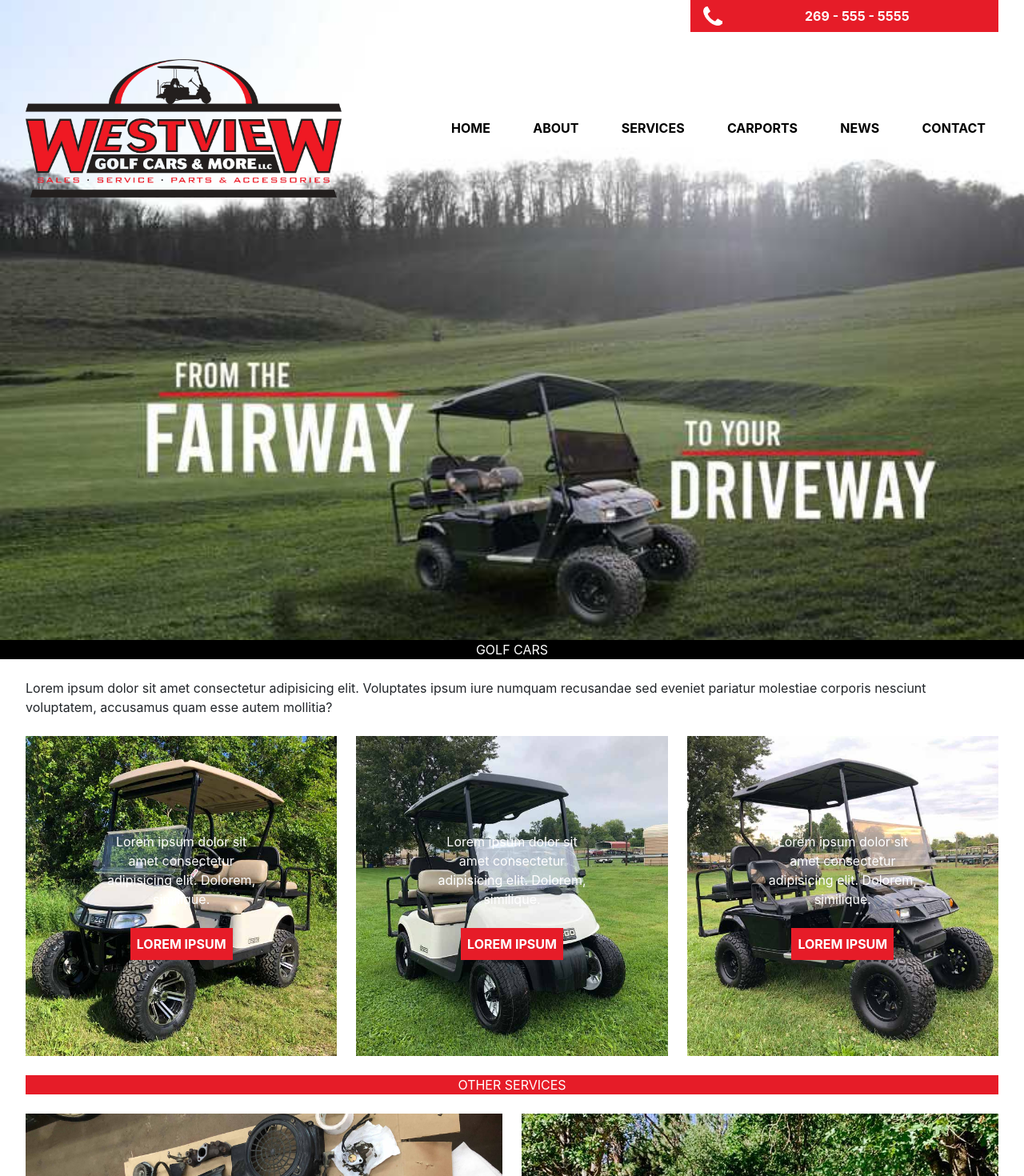
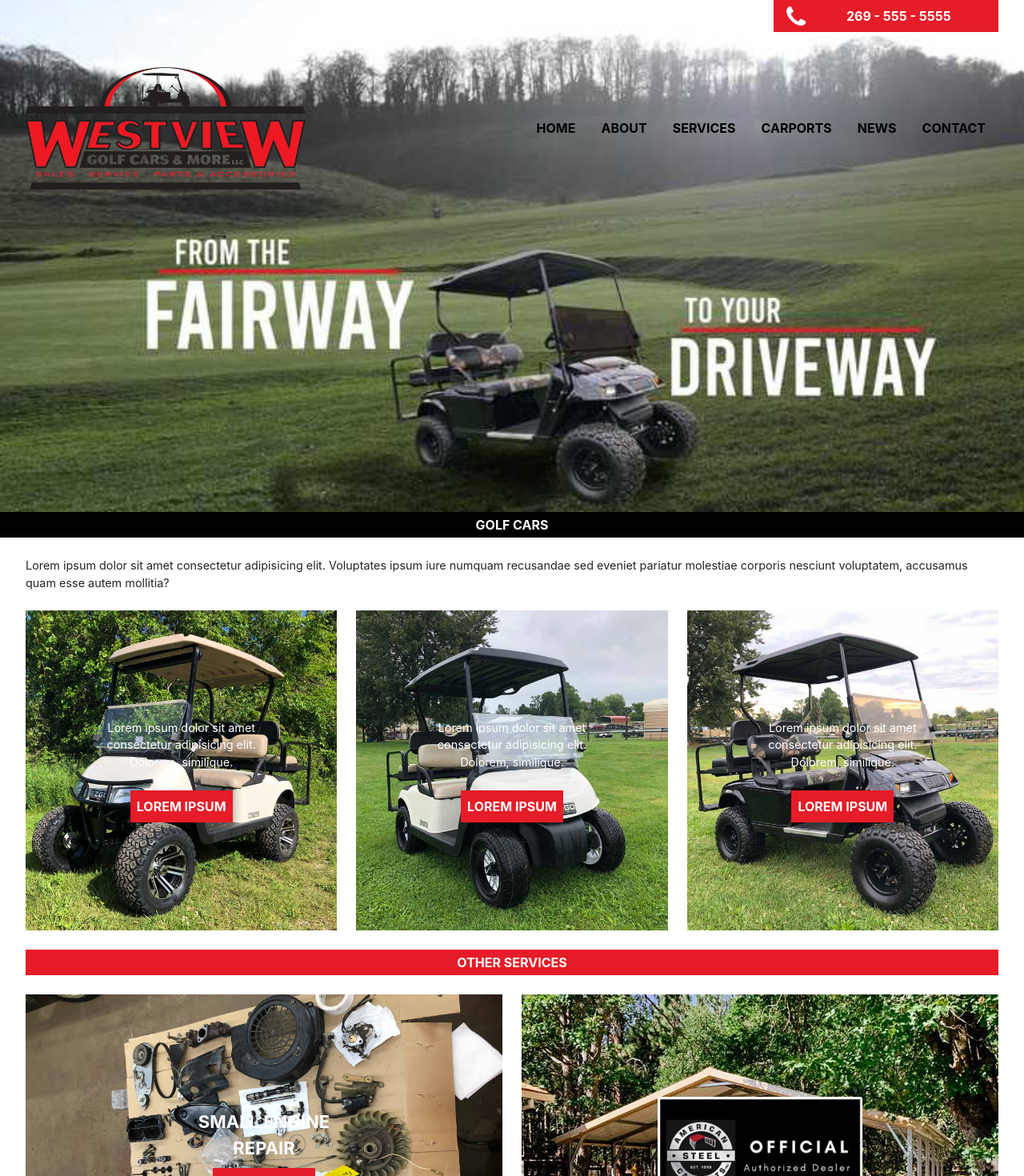
Before and after one commit to kmarusek/Westview-Golf-Cars, a React (Create React App) app: page / in a window 1280 px wide. Shown: the top 1470 px of the page at 80% size. Built offline with nearby package versions, Linux system fonts and the light colour scheme.

Commit message:
fix styles

```diff
--- a/src/components/landingPage/landingPage.jsx
+++ b/src/components/landingPage/landingPage.jsx
@@ -14,7 +14,7 @@ const LandingPage = () => {
             <div className='header-block'>
                 <div className='header-block content'>
                     <div className='feedback row'>
-                        <div className='col-9 offset-3 col-md-4 offset-md-8'>
+                        <div className='col-6 offset-6 col-sm-5 offset-sm-7 col-md-4 offset-md-8 col-xl-3 offset-xl-9'>
                             <div className='feedback__block'>
                                 <div className = 'feedback__block-phone-img'></div>
                                 <div className='feedback__block-phone-number'>269 - 555 - 5555</div>
@@ -51,7 +51,7 @@ const LandingPage = () => {
             </div>
             <div className='desc'>GOLF CARS</div>
             <div className='content-block content margin-top1'>
-                <div className='margin-top1'>Lorem ipsum dolor sit amet consectetur adipisicing elit. Voluptates ipsum iure numquam recusandae sed eveniet pariatur molestiae corporis nesciunt voluptatem, accusamus quam esse autem mollitia?</div>
+                <div className='margin-top1 text'>Lorem ipsum dolor sit amet consectetur adipisicing elit. Voluptates ipsum iure numquam recusandae sed eveniet pariatur molestiae corporis nesciunt voluptatem, accusamus quam esse autem mollitia?</div>
                 <div className='row-cards1 margin-top1'>
                     <Card src='image3.jpg'>
                         <div className='card-text'>
@@ -85,7 +85,7 @@ const LandingPage = () => {
                             SMALL ENGINE <br></br>
                              REPAIR
                         </div>
-                        <Button>
+                        <Button style={{ marginTop: '.5em' }}>
                             LOREM IPSUM
                         </Button>
                     </Card>
@@ -131,7 +131,7 @@ const LandingPage = () => {
                 </div>
             </div>
             <div className='footer-links margin-top1'>
-                <div className='content row'>
+                <div className='content row' style={{height: '100%'}}>
                     <ul className='col-0 col-lg-5'>
                         <li>
                             <NavLink href='/'>HOME</NavLink>
--- a/src/components/landingPage/landingPage.scss
+++ b/src/components/landingPage/landingPage.scss
@@ -20,13 +20,28 @@
     background-image: url("../static/img/landingBackground.jpg");
     background-size: cover;
     background-repeat: no-repeat;
-    height: 50em;
+    background-position: center center;
+    height: 40rem;
+    @include respond(small) {
+        height: 30rem;
+    }
+    @include respond(medium) {
+        height: 40rem;
+    }
+    @include respond(medsmall) {
+        height: 30rem;
+    }
     @include respond(extra-large) {
-        height: 65em;
+        height: 50rem;
     }
 }
 
 .desc {
+    height: 2em;
+    display: flex;
+    align-items: center;
+    font-weight: bold;
+    justify-content: center;
     background-color: black;
     color: white;
     text-align: center;
@@ -50,11 +65,16 @@
             background-size: cover;
         }
 
+        &-phone-img:hover{
+            cursor: pointer;
+        }
+
         &-phone-number {
             font-weight: bold;
             text-align: center;
             margin-left: 0.5em;
             width: 100%;
+            overflow: hidden;
         }
     }
 }
@@ -62,6 +82,7 @@
     width: 50%;
     color: white;
     text-align: center;
+    font-size: 0.9em;
     @include respond(medium) {
         width: 80%;
     }
@@ -84,16 +105,33 @@
     grid-template-columns: 4fr 8fr;
     @include respond(small) {
         grid-template-columns: 8fr 4fr;
+        margin-top: 5em;
+    }
+    @include respond(medsmall) {
+        margin-top: 5em;
     }
     @include respond(medium) {
-        grid-template-columns: 5fr 6fr;
+        grid-template-columns: 4fr 6fr;
+    }
+
+    @include respond(large) {
+        grid-template-columns: 6fr 5fr;
     }
 
     &__logo {
+        max-width: 350px;
         background-image: url("../static/img/logo.png");
         background-position: center;
         background-size: contain;
         background-repeat: no-repeat;
+        @include respond(small) {
+            width: 12em;
+            background-position: top;
+        }
+        @include respond(medsmall) {
+            width: 12em;
+            background-position: top;
+        }
     }
 
     &__links {
@@ -112,12 +150,10 @@
             @include respond(small) {
                 flex-direction: column;
                 align-items: flex-end;
-                margin-top: 5em;
             }
             @include respond(medsmall){
                 flex-direction: column;
                 align-items: flex-end;
-                margin-top: 5em;
             }
 
             li {
@@ -130,6 +166,7 @@
                 }
                 a:hover {
                     cursor: pointer;
+                    color: $hover;
                 }
             }
         }
@@ -138,12 +175,18 @@
 
 .delimiter {
     width: 100%;
+    height: 2em;
     margin-right: -2em;
     background-color: $red;
     display: flex;
     color: white;
+    font-weight: bold;
     justify-content: center;
     align-items: center;
+}
+
+.text{
+    font-size: 0.9em;
 }
 
 .row-cards1 {
@@ -244,10 +287,13 @@
     display: flex;
     align-items: center;
     padding-right: 0 !important;
-
+    height: 2em;
 
     ul {
         @include respond(small) {
+            display: none;
+        }
+        @include respond(medsmall) {
             display: none;
         }
         @include respond(medium) {
@@ -255,6 +301,7 @@
         }
         display: flex;
         width: 100%;
+        height: 100%;
         margin: 0;
         padding: 0;
         justify-content: space-between;
@@ -282,6 +329,7 @@
         @include respond(small) {
             text-align: center;
         }
+        height: 100%;
         font-size: 0.8em;
         margin-bottom: 0;
         color: white;
--- a/src/components/smallComponents/Button/myButton.scss
+++ b/src/components/smallComponents/Button/myButton.scss
@@ -1,3 +1,4 @@
+@import '../../static/style/colors.scss';
 @import '../../static/style/colors.scss';
 
 .myButton{
@@ -8,6 +9,7 @@
 
 .myButton:hover{
     cursor: pointer;
+    color: $hover;
 }
 
 
--- a/src/components/smallComponents/Card/myCard.scss
+++ b/src/components/smallComponents/Card/myCard.scss
@@ -1,4 +1,5 @@
 @import "../../static/style/Media.scss";
+@import '../../static/style/colors.scss';
 
 .myCard {
     width: 100%;
--- a/src/components/static/style/Media.scss
+++ b/src/components/static/style/Media.scss
@@ -5,7 +5,7 @@
       }
     }
     @if $breakpoint == medium {
-      @media (max-width: 960px) {
+      @media (min-width: 730px) and (max-width: 992px) {
         @content;
       }
     }
--- a/src/components/static/style/colors.scss
+++ b/src/components/static/style/colors.scss
@@ -1 +1,2 @@
-$red: #e61c28
+$red: #e61c28;
+$hover: rgb(75, 71, 71);
--- a/src/components/static/style/global.scss
+++ b/src/components/static/style/global.scss
@@ -10,6 +10,9 @@ body {
     @include respond(medium) {
         font-size: 14px !important;
     }
+    @include respond(medsmall) {
+        font-size: 12px !important;
+    }
     @include respond(small) {
         font-size: 12px !important;
     }
```
